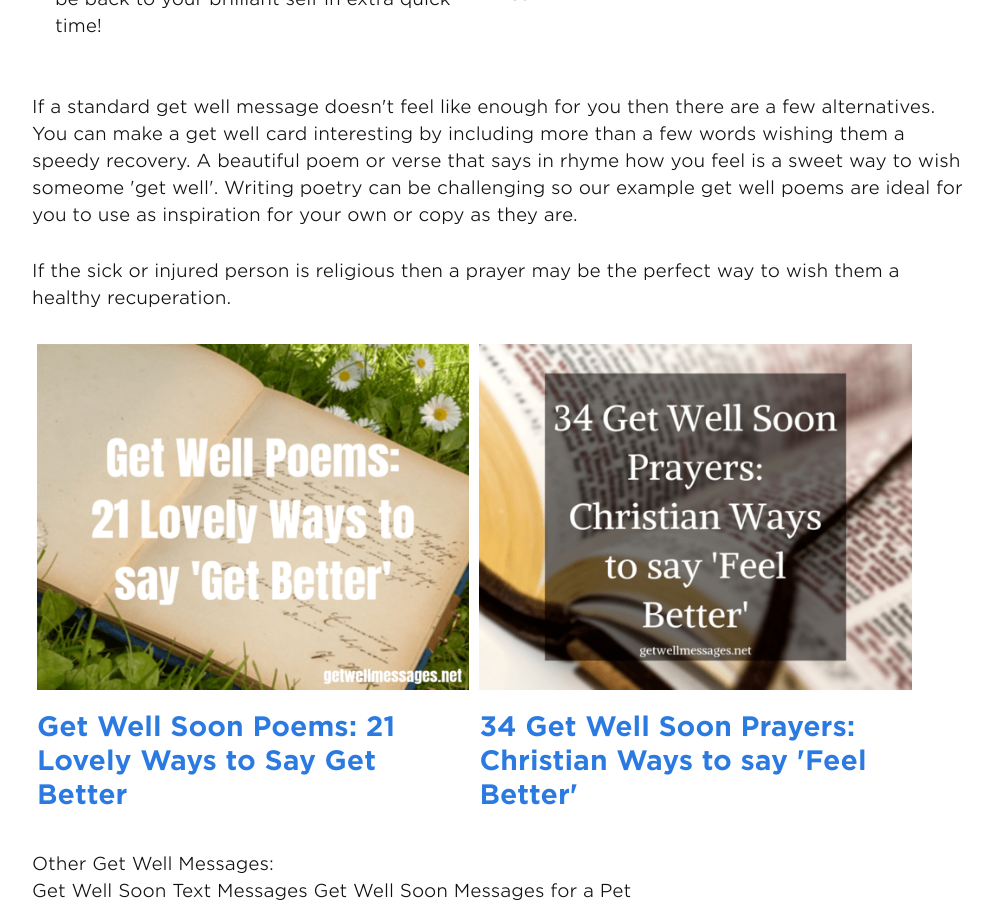
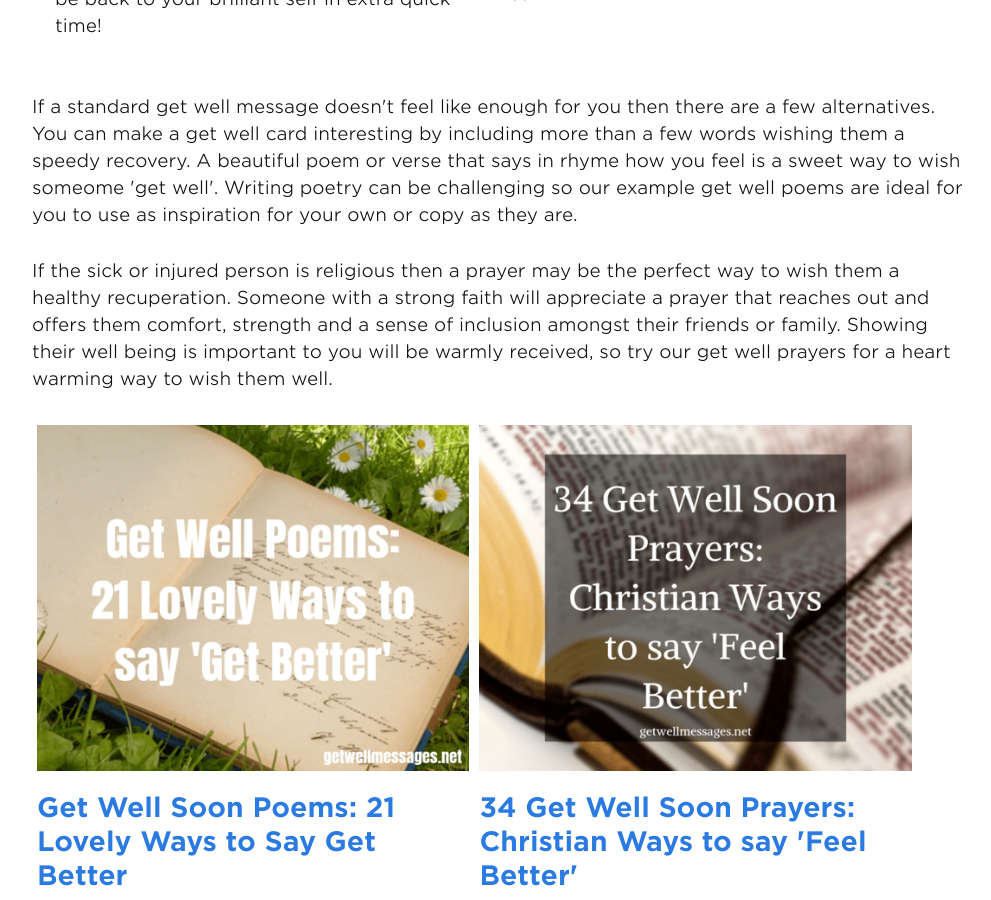
Before and after one commit to andyml123/andyml123.github.io, a Jekyll site: the page built from imagetest.md, in a window 1280 px wide and 900 px high, scrolled down 2784 px. Shown: the whole window, without its empty margins (138-1129 px from the left). Built offline with Jekyll 4.4.1, drawn with Linux system fonts in a browser that asks for light colours.

Commit message:
Update imagetest.md

```diff
--- a/imagetest.md
+++ b/imagetest.md
@@ -89,7 +89,7 @@ There are a few things you should absolutley avoid saying in your get well soon
 </p>
 
 <p>
-If the sick or injured person is religious then a prayer may be the perfect way to wish them a healthy recuperation.
+If the sick or injured person is religious then a prayer may be the perfect way to wish them a healthy recuperation. Someone with a strong faith will appreciate a prayer that reaches out and offers them comfort, strength and a sense of inclusion amongst their friends or family. Showing their well being is important to you will be warmly received, so try our get well prayers for a heart warming way to wish them well.
 </p>
 
 <div class="row">
```
